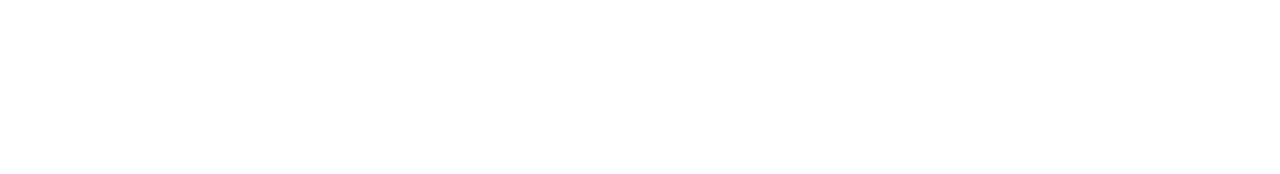
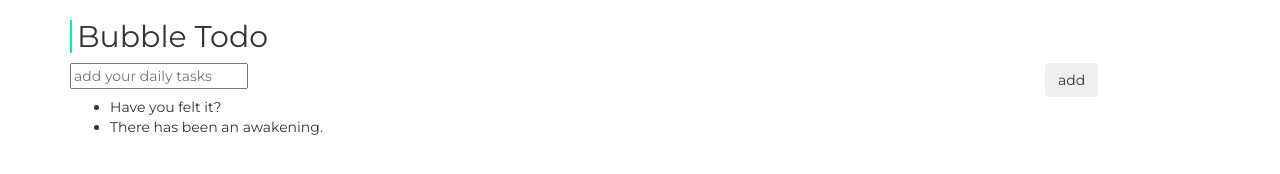
Before and after one commit to scapp281/Website-s-Day, a plain HTML site: page Bubble Todo/index.html in a window 1280 px wide. Drawn offline with Linux system fonts and the light colour scheme.

Commit message:
add todo list outline

```diff
--- a/Bubble Todo/css/custom.css
+++ b/Bubble Todo/css/custom.css
@@ -0,0 +1,11 @@
+html,
+body {
+    font-family: 'Montserrat', sans-serif;
+}
+
+h1 {
+    border-left: 2px solid #00f28f;
+    padding: 0 0 0 5px;
+    font-size: 30px;
+    font-weight: 400;
+}
--- a/Bubble Todo/index.html
+++ b/Bubble Todo/index.html
@@ -9,8 +9,42 @@
     <meta name="author" content="Stephen Chin">
     <title>Bubble Todo List</title>
 
+    <link rel='stylesheet' href='https://fonts.googleapis.com/css?family=Montserrat:400,700' />
     <link href="css/bootstrap.css" type="text/css" rel="stylesheet">
     <link href="css/custom.css" type="text/css" rel="stylesheet">
 </head>
 
+<body>
+    <header class="header">
+        <div class="container">
+            <div class="row">
+                <div class="col-xs-12 col-md-12">
+                    <h1>Bubble Todo</h1>
+                </div>
+            </div>
+        </div>
+        <div class="main">
+            <div class="container">
+                <div class="row">
+                    <form action="" class="form">
+                        <div class="col-xs-8 col-md-10">
+                            <input id="comment" type="text" placeholder="add your daily tasks">
+                        </div>
+                        <div class="col-xs-4 col-md-2">
+                            <button type="submit" class="btn">add</button>
+                        </div>
+                    </form>
+                </div>
+
+                <ul class="comments" id="comments">
+                    <li>Have you felt it?</li>
+                    <li>There has been an awakening.</li>
+                </ul>
+            </div>
+        </div>
+    </header>
+    <script src="js/jquery.min.js"></script>
+    <script src="script.js"></script>
+</body>
+
 </html>
```
